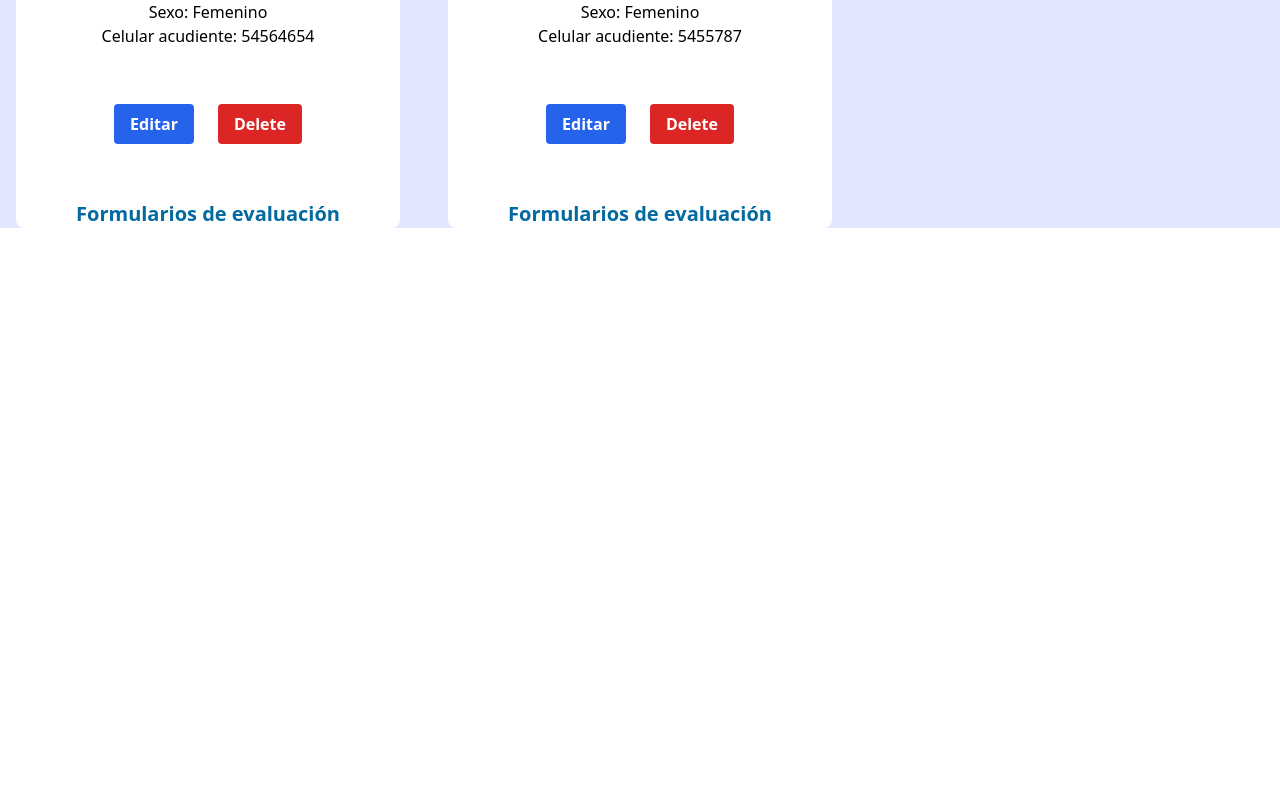
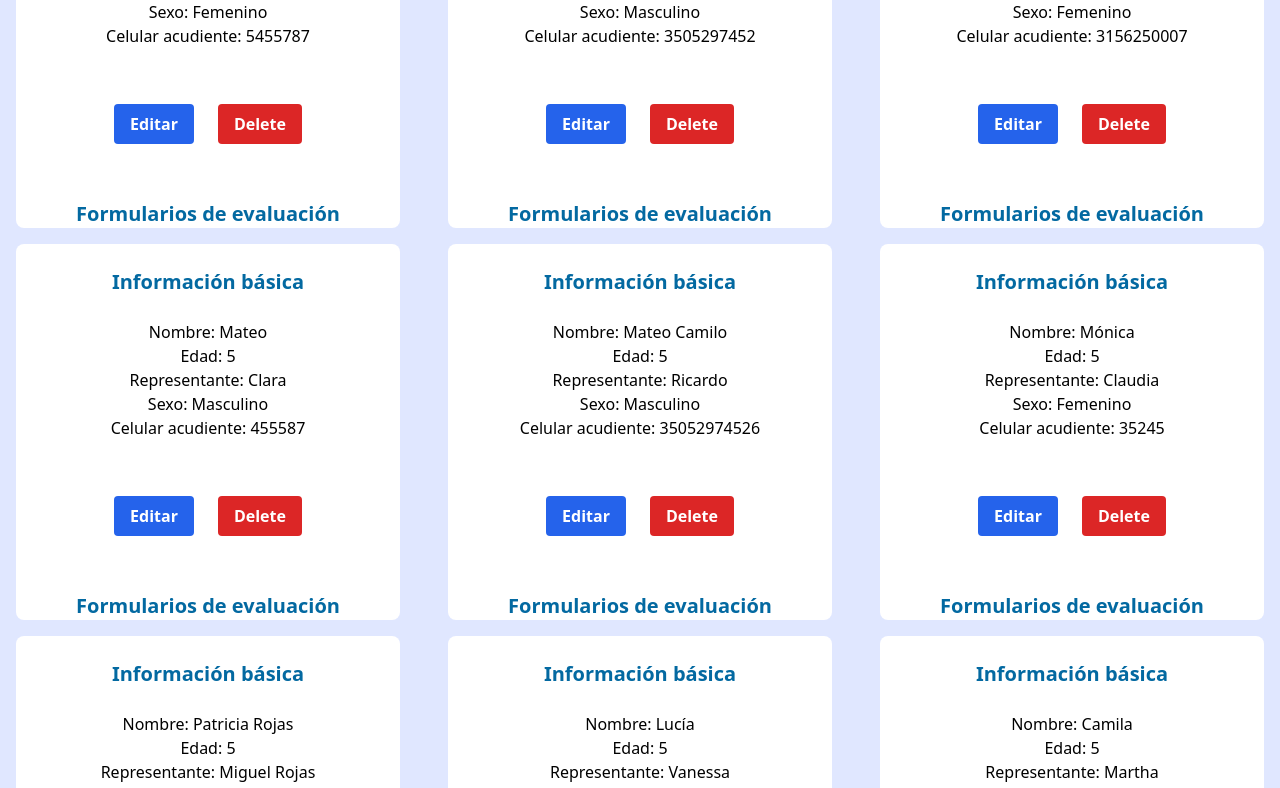
Before and after one commit to programateacademy/cire-fontend, a React (Vite) app: page / in a window 1280 px wide. Shown: the part 728-1516 px from the top of the page. Before the commit the page ends 956 px from the top, so only its background shows below. Built offline with nearby package versions, Linux system fonts and the light colour scheme; data requests are answered from the project's data file.

Commit message:
crud students

```diff
--- a/db.json
+++ b/db.json
@@ -9,19 +9,11 @@
       "id": 5
     },
     {
-      "name": "Joselin",
-      "age": "5",
-      "gender": "Femenino ",
-      "representative": "Mía",
-      "numberCellphone": "315456465",
-      "id": 6
-    },
-    {
       "name": "Juan Valdez",
       "age": "5",
+      "representative": "Miguel Valdez",
       "gender": "Masculino",
-      "representative": "Miguel Valdez",
-      "numberCellphone": "23456487",
+      "numberCellphone": "123",
       "id": 8
     },
     {
@@ -39,6 +31,70 @@
       "representative": "Alejandro Duarte",
       "numberCellphone": "5455787",
       "id": 10
+    },
+    {
+      "name": "Julián",
+      "age": "5",
+      "representative": "Marco",
+      "gender": "Masculino",
+      "numberCellphone": "3505297452",
+      "id": 11
+    },
+    {
+      "name": "Michelle",
+      "age": "5",
+      "representative": "Esther",
+      "gender": "Femenino",
+      "numberCellphone": "3156250007",
+      "id": 12
+    },
+    {
+      "name": "Mateo",
+      "age": "5",
+      "gender": "Masculino",
+      "representative": "Clara",
+      "numberCellphone": "455587",
+      "id": 13
+    },
+    {
+      "name": "Mateo Camilo",
+      "age": "5",
+      "gender": "Masculino",
+      "representative": "Ricardo",
+      "numberCellphone": "35052974526",
+      "id": 14
+    },
+    {
+      "name": "Mónica",
+      "age": "5",
+      "representative": "Claudia",
+      "gender": "Femenino",
+      "numberCellphone": "35245",
+      "id": 15
+    },
+    {
+      "name": "Patricia Rojas",
+      "age": "5",
+      "representative": "Miguel Rojas",
+      "gender": "Femenino",
+      "numberCellphone": "3505297452",
+      "id": 16
+    },
+    {
+      "name": "Lucía",
+      "age": "5",
+      "representative": "Vanessa",
+      "gender": "Femenino",
+      "numberCellphone": "315625000",
+      "id": 17
+    },
+    {
+      "name": "Camila",
+      "age": "5",
+      "gender": "Femenino",
+      "representative": "Martha",
+      "numberCellphone": "3541545789",
+      "id": 19
     }
   ],
   "nueva": [
--- a/package.json
+++ b/package.json
@@ -19,7 +19,7 @@
     "@types/react": "^18.0.27",
     "@types/react-dom": "^18.0.10",
     "@vitejs/plugin-react": "^3.1.0",
-    "autoprefixer": "^10.4.13",
+    "autoprefixer": "^10.4.14",
     "postcss": "^8.4.21",
     "tailwindcss": "^3.2.7",
     "vite": "^4.1.0"
--- a/src/pages/CRUD Student/AddStudent.jsx
+++ b/src/pages/CRUD Student/AddStudent.jsx
@@ -24,7 +24,7 @@ function AddStudent() {
   const handleSubmit = (event) => {
     event.preventDefault();
     if (selectedChild) {
-      axios.put(`http://localhost:3001/students/${selectedChild.id}`, { name, age, year, gender, representative, numberCellphone  })
+      axios.put(`http://localhost:3000/students/${selectedChild.id}`, { name, age, year, gender, representative, numberCellphone  })
         .then(response => {
           const updatedStudent = students.map(student => {
             if (student.id === response.data.id) {
@@ -45,7 +45,7 @@ function AddStudent() {
           console.log(error);
         });
     } else {
-      axios.post('http://localhost:3001/students', { name, age, gender, representative, numberCellphone })
+      axios.post('http://localhost:3000/students', { name, age, gender, representative, numberCellphone })
       .then(response => {
         setStudents([...students, response.data]);
         setName('');
@@ -81,19 +81,27 @@ function AddStudent() {
           <input type="text" required className="bg-gray-50 border border-gray-300 text-gray-900 text-sm rounded-lg focus:ring-blue-500 focus:border-blue-500 block w-full p-2.5 dark:bg-gray-700 dark:border-gray-600 dark:placeholder-gray-400 dark:text-white dark:focus:ring-blue-500 dark:focus:border-blue-500"  value={representative} onChange={(e) => setRepresentative(e.target.value)} />
         </label>
 
-        <label className="block mb-2 text-sm font-bold text-gray-900 dark:text-gray-300">
-          Género:
-          <input type="text" required className="bg-gray-50 border border-gray-300 text-gray-900 text-sm rounded-lg focus:ring-blue-500 focus:border-blue-500 block w-full p-2.5 dark:bg-gray-700 dark:border-gray-600 dark:placeholder-gray-400 dark:text-white dark:focus:ring-blue-500 dark:focus:border-blue-500" value={gender} onChange={(e) => setGender(e.target.value)} />
-        </label>
+        <label htmlFor='gender' className="block mb-2 text-sm font-bold text-gray-900 dark:text-gray-300"> Género:
+          <select
+           id="gender"
+            required
+            value={gender}
+            onChange={(e) => setGender(e.target.value)}
+            className="bg-gray-50 border border-gray-300 text-gray-900 text-sm rounded-lg focus:ring-blue-500 focus:border-blue-500 block w-full p-2.5 dark:bg-gray-700 dark:border-gray-600 dark:placeholder-gray-400 dark:text-white dark:focus:ring-blue-500 dark:focus:border-blue-500">
+             <option value="">Selecciona una opción</option>
+              <option value="Masculino">Masculino</option>
+              <option value="Femenino">Femenino</option>
+              </select>
+          </label>
 
         <label className="block mb-2 text-sm font-bold text-gray-900 dark:text-gray-300">
           Télefono del representante:
-          <input type="text" required className="bg-gray-50 border border-gray-300 text-gray-900 text-sm rounded-lg focus:ring-blue-500 focus:border-blue-500 block w-full p-2.5 dark:bg-gray-700 dark:border-gray-600 dark:placeholder-gray-400 dark:text-white dark:focus:ring-blue-500 dark:focus:border-blue-500" value={numberCellphone} onChange={(e) => setNumberCellphone(e.target.value)} />
+          <input type="text" pattern="[0-9]{10}" minlength="10" maxlength="10" placeholder="Introduce un número de 10 dígitos" required className="bg-gray-50 border border-gray-300 text-gray-900 text-sm rounded-lg focus:ring-blue-500 focus:border-blue-500 block w-full p-2.5 dark:bg-gray-700 dark:border-gray-600 dark:placeholder-gray-400 dark:text-white dark:focus:ring-blue-500 dark:focus:border-blue-500" value={numberCellphone} onChange={(e) => setNumberCellphone(e.target.value)} />
         </label>
 
         <button className='bg-blue-600 hover:bg-blue-700 text-white font-bold py-2 px-11 rounded justify-items-center' type="submit">{selectedChild ? 'Save changes' : 'Agregar estudiante'}</button>
         {selectedChild && (
-          <button type="button" onClick={() => setSelectedChild(null)}>Cancel</button>
+          <button  onClick={() => setSelectedChild(null)}>Cancel</button>
         )}
       </form>
     </div>
--- a/src/pages/CRUD Student/EditStudent.jsx
+++ b/src/pages/CRUD Student/EditStudent.jsx
@@ -9,26 +9,23 @@ const params = useParams()
   const [age, setAge] = useState('');
   const [representative, setRepresentative] = useState('');
   const [gender, setGender] = useState('');
-  const [numberCellphone, setNumberCellphone] = useState('');
-
+  const [numberCellphone, setNumberCellphone] = useState('')
 
   const id = params.id
 
-
   useEffect(() => {
-    axios.get('http://localhost:3001/students/', {id: params.id}).then(res => {
-        console.log(res.data[id-1])
-        const student = res.data[id-1]
+    axios.get(`http://localhost:3000/students/${id}`).then(res => {
+        const student = res.data
         setName(student.name);
         setAge(student.age);
         setRepresentative(student.representative);
         setGender(student.gender);
         setNumberCellphone(student.numberCellphone);
+    })
+  }, [id])
 
-    })
-  }, [])
 
-  function ediStudents(){
+  function editStudents(){
 
     var editstudents = {
 
@@ -37,25 +34,19 @@ const id = params.id
       representative: representative,
       gender: gender,
       numberCellphone: numberCellphone,
-      id: params.id
+      id: id
 
     }
 
-  console.log(ediStudents)
-
-    axios.put('http://localhost:3001/students', editstudents)
+    axios.put(`http://localhost:3000/students/${id}`, editstudents)
       .then(res => {
         console.log(res.data)
         alert(res.data)
       })
-    .then(err => {
+      .catch(err => {
         console.log(err)
       })
-
-
-
   }
-
 
 
 
@@ -78,19 +69,27 @@ const id = params.id
           <input type="text" required className="bg-gray-50 border border-gray-300 text-gray-900 text-sm rounded-lg focus:ring-blue-500 focus:border-blue-500 block w-full p-2.5 dark:bg-gray-700 dark:border-gray-600 dark:placeholder-gray-400 dark:text-white dark:focus:ring-blue-500 dark:focus:border-blue-500" value={representative} onChange={(e) => setRepresentative(e.target.value)} />
         </label>
 
-        <label className="block mb-2 text-sm font-bold text-gray-900 dark:text-gray-300">
-          Género:
-          <input type="text" required className="bg-gray-50 border border-gray-300 text-gray-900 text-sm rounded-lg focus:ring-blue-500 focus:border-blue-500 block w-full p-2.5 dark:bg-gray-700 dark:border-gray-600 dark:placeholder-gray-400 dark:text-white dark:focus:ring-blue-500 dark:focus:border-blue-500" value={gender} onChange={(e) => setGender(e.target.value)} />
+        <label htmlFor='gender' className="block mb-2 text-sm font-bold text-gray-900 dark:text-gray-300"> Género:
+          <select
+           id="gender"
+            required
+            value={gender}
+            onChange={(e) => setGender(e.target.value)}
+            className="bg-gray-50 border border-gray-300 text-gray-900 text-sm rounded-lg focus:ring-blue-500 focus:border-blue-500 block w-full p-2.5 dark:bg-gray-700 dark:border-gray-600 dark:placeholder-gray-400 dark:text-white dark:focus:ring-blue-500 dark:focus:border-blue-500">
+             <option value="">Selecciona una opción</option>
+              <option value="Masculino">Masculino</option>
+              <option value="Femenino">Femenino</option>
+              </select>
           </label>
 
         <label className="block mb-2 text-sm font-bold text-gray-900 dark:text-gray-300">
           Télefono del representante:
-          <input type="text" required className="bg-gray-50 border border-gray-300 text-gray-900 text-sm rounded-lg focus:ring-blue-500 focus:border-blue-500 block w-full p-2.5 dark:bg-gray-700 dark:border-gray-600 dark:placeholder-gray-400 dark:text-white dark:focus:ring-blue-500 dark:focus:border-blue-500" value={numberCellphone} onChange={(e) => setNumberCellphone(e.target.value)} />
+          <input type="text" pattern="[0-9]{10}" minlength="10" maxlength="10" placeholder="Introduce un número de 10 dígitos" required className="bg-gray-50 border border-gray-300 text-gray-900 text-sm rounded-lg focus:ring-blue-500 focus:border-blue-500 block w-full p-2.5 dark:bg-gray-700 dark:border-gray-600 dark:placeholder-gray-400 dark:text-white dark:focus:ring-blue-500 dark:focus:border-blue-500" value={numberCellphone} onChange={(e) => setNumberCellphone(e.target.value)} />
         </label>
 
 
       </div>
-      <button className='bg-blue-600 hover:bg-blue-700 text-white font-bold py-2 px-11 rounded justify-items-center' onClick={ediStudents}>Enviar</button>
+      <button className='bg-blue-600 hover:bg-blue-700 text-white font-bold py-2 px-11 rounded justify-items-center' onClick={editStudents}>Enviar</button>
 
 
    </div>
--- a/src/pages/CRUD Student/ListStudents.jsx
+++ b/src/pages/CRUD Student/ListStudents.jsx
@@ -11,7 +11,7 @@ export const ListStudents = () => {
     const [searchTerm, setSearchTerm] = useState('');
 
   useEffect(() => {
-    axios.get('http://localhost:3001/students')
+    axios.get('http://localhost:3000/students')
       .then(response => {
         setStudents(response.data);
       })
@@ -21,20 +21,9 @@ export const ListStudents = () => {
   }, []);
 
 
-  const handleDelete = async (id) => {
-    const confirmDelete = window.alert('¿Estás seguro de eliminar este estudiante?')
-
-
-  //   await Swal.fire({text:'¿Está seguro de que desea eliminar este estudiante?', icon: 'warning',
-
-  // showCancelButton: true,
-  // confirmButtonColor: '#d33',
-  // cancelButtonColor: '#3085d6',
-  // confirmButtonText: 'Sí, eliminar',
-  // cancelButtonText: 'Cancelar'})
-
-    if (confirmDelete) {
-      axios.delete(`http://localhost:3001/students/${id}`)
+  const handleDelete = (id) => {
+ {
+      axios.delete(`http://localhost:3000/students/${id}`)
         .then(response => {
           setStudents(students.filter(student => student.id !== id));
         })
```
Also changed, not shown: 1 other file (tests, documents, lock files or other folders). Lines whose indentation alone changed are shown as unchanged.
